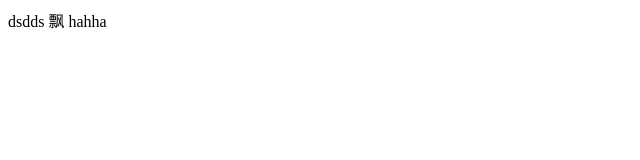
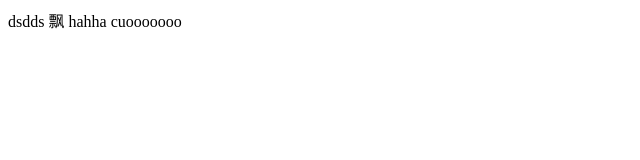
Before and after one commit to zhaohuij/zhj-git, a plain HTML site: page list.html in a window 1280 px wide. Shown: the full height of the page, 0-640 px from the left. Drawn offline with Linux system fonts and the light colour scheme.

Commit message:
纠正list

```diff
--- a/list.html
+++ b/list.html
@@ -8,5 +8,6 @@
 		dsdds
 		飘
 		hahha
+			cuooooooo
 	</body>
 </html>
```
